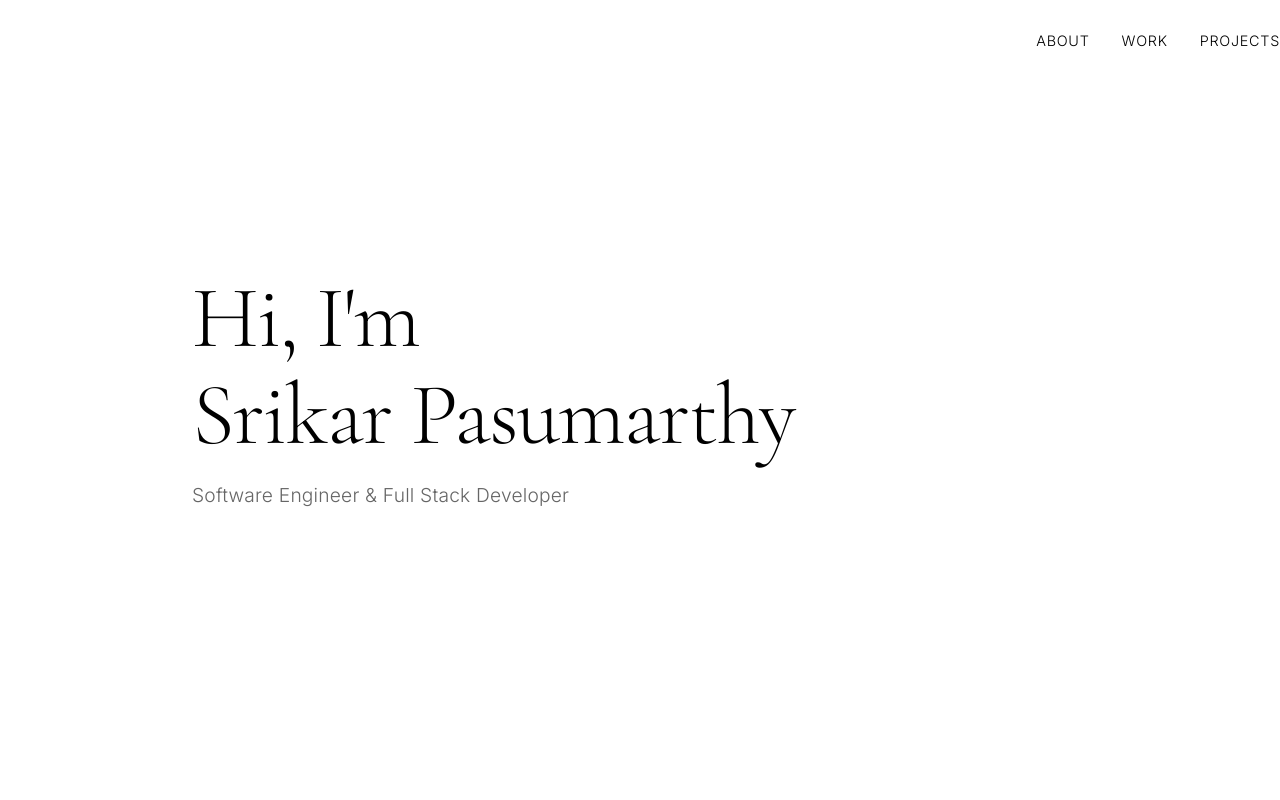
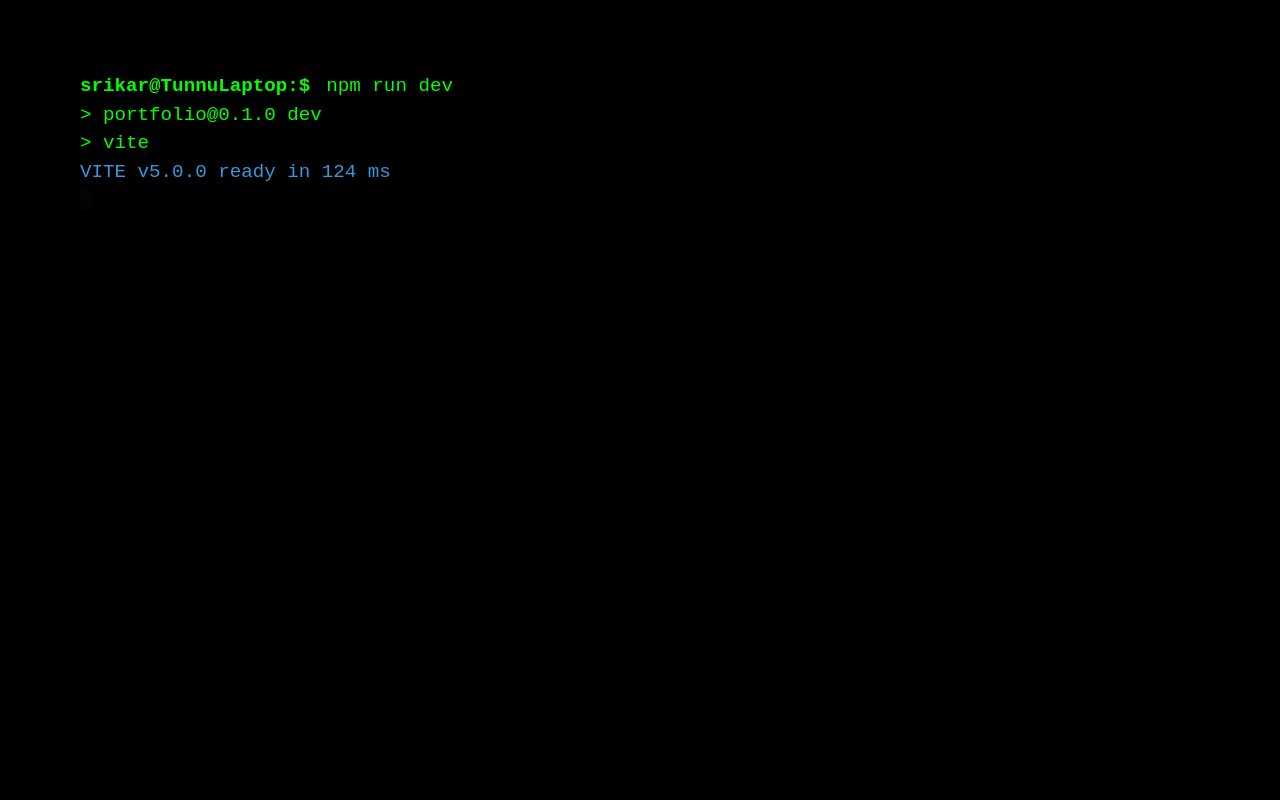
Before and after one commit to srikar-pasumarthy/srikar-pasumarthy.github.io, a React (Vite) app: page / in a window 1280 px wide. Shown: the top 800 px of the page. Built offline with nearby package versions, Linux system fonts and the light colour scheme.

Commit message:
added terminal start up animation

```diff
--- a/src/Experience.jsx
+++ b/src/Experience.jsx
@@ -1,14 +1,39 @@
-import Navigation from './Navigation'
+import React, { useState, useEffect } from 'react';
+import Navigation from './Navigation';
+import TerminalAnimation from './TerminalAnimation';
 
 export default function Experience() {
+    const [showAnimation, setShowAnimation] = useState(true);
+    const [animationCompleted, setAnimationCompleted] = useState(false);
+
+    useEffect(() => {
+        setShowAnimation(true);
+        setAnimationCompleted(false);
+    }, []);
+
+    const handleAnimationComplete = () => {
+        setShowAnimation(false);
+        setAnimationCompleted(true);
+    };
+
+    const mainContentStyle = {
+        opacity: animationCompleted ? 1 : 0,
+        transition: 'opacity 0.5s ease-in-out',
+    };
+
     return (
         <>
+            {showAnimation && (
+                <TerminalAnimation onAnimationComplete={handleAnimationComplete} />
+            )}
+
+            <div style={mainContentStyle}>
                 <Navigation />
 
                 {/* Hero Section */}
                 <div className="content">
                     <h1 className="title">Hi, I'm<br />Srikar Pasumarthy</h1>
-                <p className="subtitle">Software Engineer & Full Stack Developer</p>
+                    <p className="subtitle">Software Engineer</p>
                 </div>
 
                 {/* About Section */}
@@ -60,6 +85,7 @@ export default function Experience() {
                         </div>
                     </div>
                 </section>
+            </div>
         </>
-    )
+    );
 }
--- /dev/null
+++ b/src/TerminalAnimation.jsx
@@ -0,0 +1,269 @@
+import React, { useState, useEffect } from 'react';
+
+const Typing = ({ text, delay = 0, speed = 50, onComplete }) => {
+  const [displayText, setDisplayText] = useState('');
+  const [currentIndex, setCurrentIndex] = useState(0);
+  const [showCursor, setShowCursor] = useState(true);
+
+  // Blinking cursor effect
+  useEffect(() => {
+    const cursorInterval = setInterval(() => {
+      setShowCursor(prev => !prev);
+    }, 500);
+
+    return () => clearInterval(cursorInterval);
+  }, []);
+
+  // Typing effect
+  useEffect(() => {
+    const actualSpeed = speed / 2;
+
+    if (delay > 0) {
+      const delayTimer = setTimeout(() => {
+        if (currentIndex < text.length) {
+          const timer = setTimeout(() => {
+            setDisplayText(prev => prev + text[currentIndex]);
+            setCurrentIndex(currentIndex + 1);
+          }, actualSpeed);
+
+          return () => clearTimeout(timer);
+        } else if (onComplete) {
+          onComplete();
+        }
+      }, delay);
+
+      return () => clearTimeout(delayTimer);
+    } else {
+      if (currentIndex < text.length) {
+        const timer = setTimeout(() => {
+          setDisplayText(prev => prev + text[currentIndex]);
+          setCurrentIndex(currentIndex + 1);
+        }, actualSpeed);
+
+        return () => clearTimeout(timer);
+      } else if (onComplete) {
+        onComplete();
+      }
+    }
+  }, [currentIndex, delay, onComplete, speed, text]);
+
+  return (
+    <span>
+      {displayText}
+      {currentIndex < text.length &&
+        <span style={{ opacity: showCursor ? 1 : 0 }}>|</span>}
+    </span>
+  );
+};
+
+const TerminalAnimation = ({ onAnimationComplete = () => {} }) => {
+  const [showHistory, setShowHistory] = useState(true);
+  const [showTypeClear, setShowTypeClear] = useState(false);
+  const [showFirstLog, setShowFirstLog] = useState(false);
+  const [showSecondLog, setShowSecondLog] = useState(false);
+  const [typingCompleted, setTypingCompleted] = useState({
+    cleat: false,
+    clear: false,
+    npmRun: false
+  });
+
+  const [windowSize, setWindowSize] = useState({
+    width: typeof window !== 'undefined' ? window.innerWidth : 1200,
+    height: typeof window !== 'undefined' ? window.innerHeight : 800
+  });
+
+  const BASE_PROMPT = "srikar@TunnuLaptop:$";
+
+  const calculateDynamicValues = () => {
+    const minFontSize = 12;
+    const maxFontSize = 24;
+    const minWidth = 320;
+    const maxWidth = 1920;
+
+    const fontSizeScale = Math.min(Math.max((windowSize.width - minWidth) / (maxWidth - minWidth), 0), 1);
+    const fontSize = minFontSize + fontSizeScale * (maxFontSize - minFontSize);
+
+    const minPadding = 20;
+    const maxPadding = 120;
+    const horizontalPadding = minPadding + fontSizeScale * (maxPadding - minPadding);
+
+    const minHeight = 500;
+    const maxHeight = 1080;
+    const verticalScale = Math.min(Math.max((windowSize.height - minHeight) / (maxHeight - minHeight), 0), 1);
+    const verticalPadding = minPadding + verticalScale * (maxPadding - minPadding);
+
+    return {
+      fontSize: `${fontSize}px`,
+      padding: `${verticalPadding}px ${horizontalPadding}px`
+    };
+  };
+
+  const dynamicStyles = calculateDynamicValues();
+
+  // Handle window resize
+  useEffect(() => {
+    const handleResize = () => {
+      setWindowSize({
+        width: window.innerWidth,
+        height: window.innerHeight
+      });
+    };
+
+    window.addEventListener('resize', handleResize);
+    return () => {
+      window.removeEventListener('resize', handleResize);
+    };
+  }, []);
+
+  // Animation sequence timers
+  useEffect(() => {
+    const timers = [
+      { action: () => setShowTypeClear(true), delay: 1200 },
+      { action: () => setShowHistory(false), delay: 3000 },
+      { action: () => setShowFirstLog(true), delay: 5800 },
+      { action: () => setShowSecondLog(true), delay: 7800 },
+      { action: onAnimationComplete, delay: 8300 }
+    ];
+
+    const timeoutIds = timers.map(timer =>
+      setTimeout(timer.action, timer.delay)
+    );
+
+    return () => {
+      timeoutIds.forEach(id => clearTimeout(id));
+    };
+  }, [onAnimationComplete]);
+
+  // Determine number of columns for file listing based on window width
+  const getFileListColumns = () => {
+    if (windowSize.width < 500) return 1;
+    if (windowSize.width < 768) return 2;
+    if (windowSize.width < 1200) return 3;
+    return 4;
+  };
+
+  return (
+    <div className="terminal-animation" style={{
+      fontFamily: 'monospace',
+      backgroundColor: '#000',
+      color: '#00ff00',
+      padding: dynamicStyles.padding,
+      height: '100vh',
+      width: '100%',
+      position: 'fixed',
+      top: 0,
+      left: 0,
+      display: 'flex',
+      flexDirection: 'column',
+      gap: '10px',
+      overflow: 'hidden',
+      fontSize: dynamicStyles.fontSize,
+      lineHeight: '1.5',
+      boxSizing: 'border-box'
+    }}>
+      <div style={{
+        maxHeight: '100%',
+        overflow: 'hidden'
+      }}>
+        {showHistory && (
+          <div style={{ display: 'flex', flexDirection: 'column', gap: '10px' }}>
+            <div style={{ display: 'flex', gap: '16px' }}>
+              <div style={{ fontWeight: 'bold' }}>{BASE_PROMPT}</div>
+              <div>git add .</div>
+            </div>
+
+            <div style={{ display: 'flex', gap: '16px' }}>
+              <div style={{ fontWeight: 'bold' }}>{BASE_PROMPT}</div>
+              <div>git commit -m "i think i fixed the bug?"</div>
+            </div>
+
+            <div>[main 87a5d9c] i think i fixed the bug?</div>
+            <div>5 files changed, 27 insertions(+), 14 deletions(-)</div>
+
+            <div style={{ display: 'flex', gap: '16px' }}>
+              <div style={{ fontWeight: 'bold' }}>{BASE_PROMPT}</div>
+              <Typing
+                text="cleat"
+                delay={150}
+                speed={5}
+                onComplete={() => setTypingCompleted(prev => ({...prev, cleat: true}))}
+              />
+            </div>
+
+            {typingCompleted.cleat && showTypeClear && (
+              <>
+                <div>bash: cleat: command not found</div>
+                <div style={{ display: 'flex', gap: '16px' }}>
+                  <div style={{ fontWeight: 'bold' }}>{BASE_PROMPT}</div>
+                  <Typing
+                    text="clear"
+                    delay={150}
+                    speed={5}
+                    onComplete={() => setTypingCompleted(prev => ({...prev, clear: true}))}
+                  />
+                </div>
+              </>
+            )}
+          </div>
+        )}
+
+        {!showHistory && (
+          <>
+            <div style={{ display: 'flex', gap: '16px' }}>
+              <div style={{ fontWeight: 'bold' }}>{BASE_PROMPT}</div>
+              <Typing
+                text="npm run dev"
+                delay={120}
+                speed={5}
+                onComplete={() => setTypingCompleted(prev => ({...prev, npmRun: true}))}
+              />
+            </div>
+
+            {typingCompleted.npmRun && showFirstLog && (
+              <div>
+                <div>{'>'} portfolio@0.1.0 dev</div>
+                <div>{'>'} vite</div>
+                <div style={{ color: '#3498db' }}>
+                  VITE v5.0.0 ready in 124 ms
+                </div>
+                <div>
+                  {showSecondLog && (
+                    <div style={{ color: '#2ecc71' }}>
+                      ➜ Local:   http://localhost:5173/
+                    </div>
+                  )}
+                </div>
+              </div>
+            )}
+          </>
+        )}
+        {showFirstLog && (
+          <div style={{
+            display: 'inline-block',
+            height: '1.2em',
+            width: '10px',
+            backgroundColor: '#00ff00',
+            animation: 'blink 1s infinite'
+          }}></div>
+        )}
+      </div>
+
+      <style>
+        {`
+          @keyframes blink {
+            0%, 100% { opacity: 1; }
+            50% { opacity: 0; }
+          }
+
+          html, body {
+            margin: 0;
+            padding: 0;
+            overflow: hidden;
+          }
+        `}
+      </style>
+    </div>
+  );
+};
+
+export default TerminalAnimation;
--- a/src/style.css
+++ b/src/style.css
@@ -6,7 +6,7 @@ body,
 {
     margin: 0;
     padding: 0;
-    background: white;
+    background: black;
     overflow-x: hidden;
     overflow-y: auto;
 }
@@ -28,7 +28,7 @@ body,
 
 .nav-link {
     font-family: 'Inter', sans-serif;
-    color: #000;
+    color: white;
     text-decoration: none;
     text-transform: uppercase;
     font-size: 0.9rem;
```
Also changed, not shown: package.json (+5 -3 lines), 8 other files (tests, documents, lock files or other folders). Lines whose indentation alone changed are shown as unchanged.
